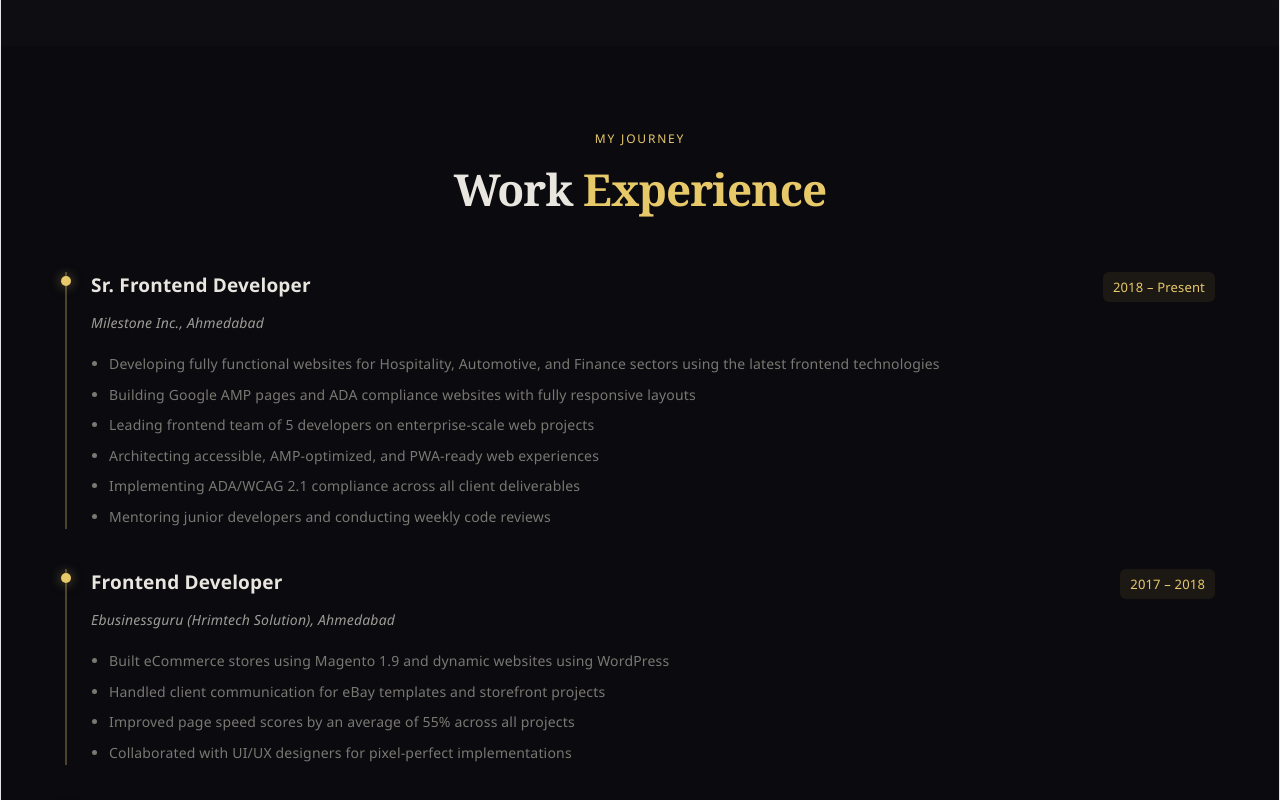
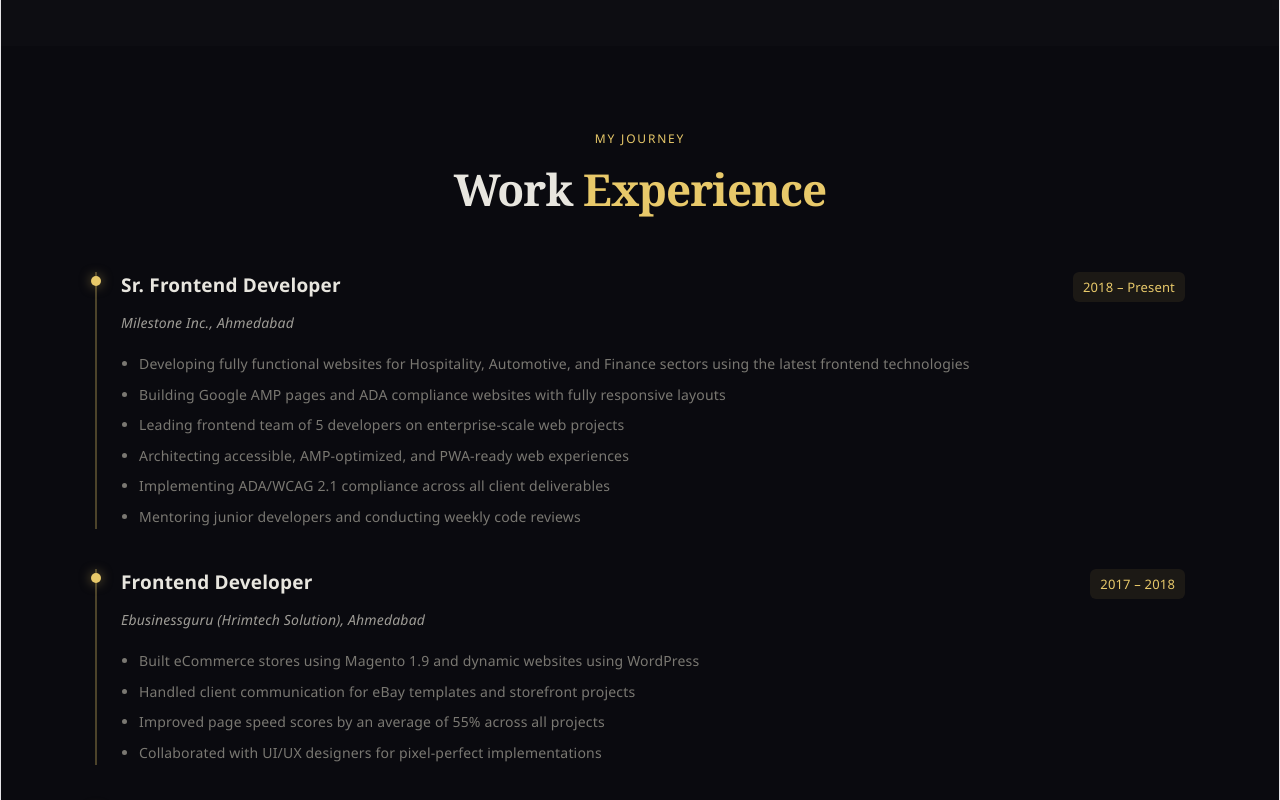
Before and after one commit to Mikdadali/mikdadali.github.io, a React (Vite) app: page / in a window 1280 px wide. Shown: the part 3800-4600 px from the top of the page. Built offline with nearby package versions, Linux system fonts and the light colour scheme.

Commit message:
updated css for the section

```diff
--- a/src/App.css
+++ b/src/App.css
@@ -323,9 +323,9 @@ section#contact .section-inner {
 
 /* make experience section full width */
 .experience-section .section-inner {
-  max-width: 100%;
+  max-width: 1090px;
   width: 100%;
-  margin: 0;
+  margin: 0 auto;
 }
 
 /* ── Animations ── */
```
